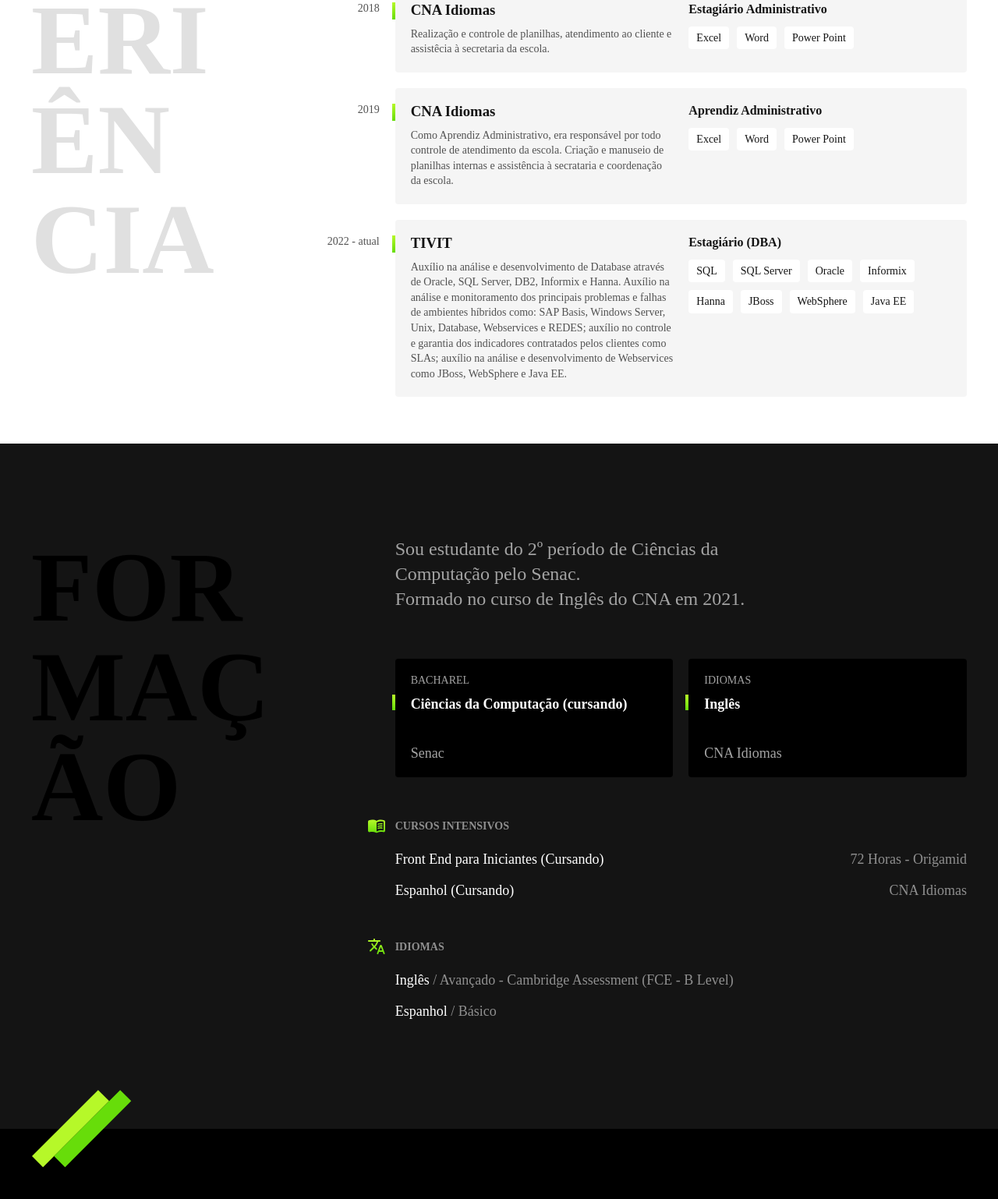
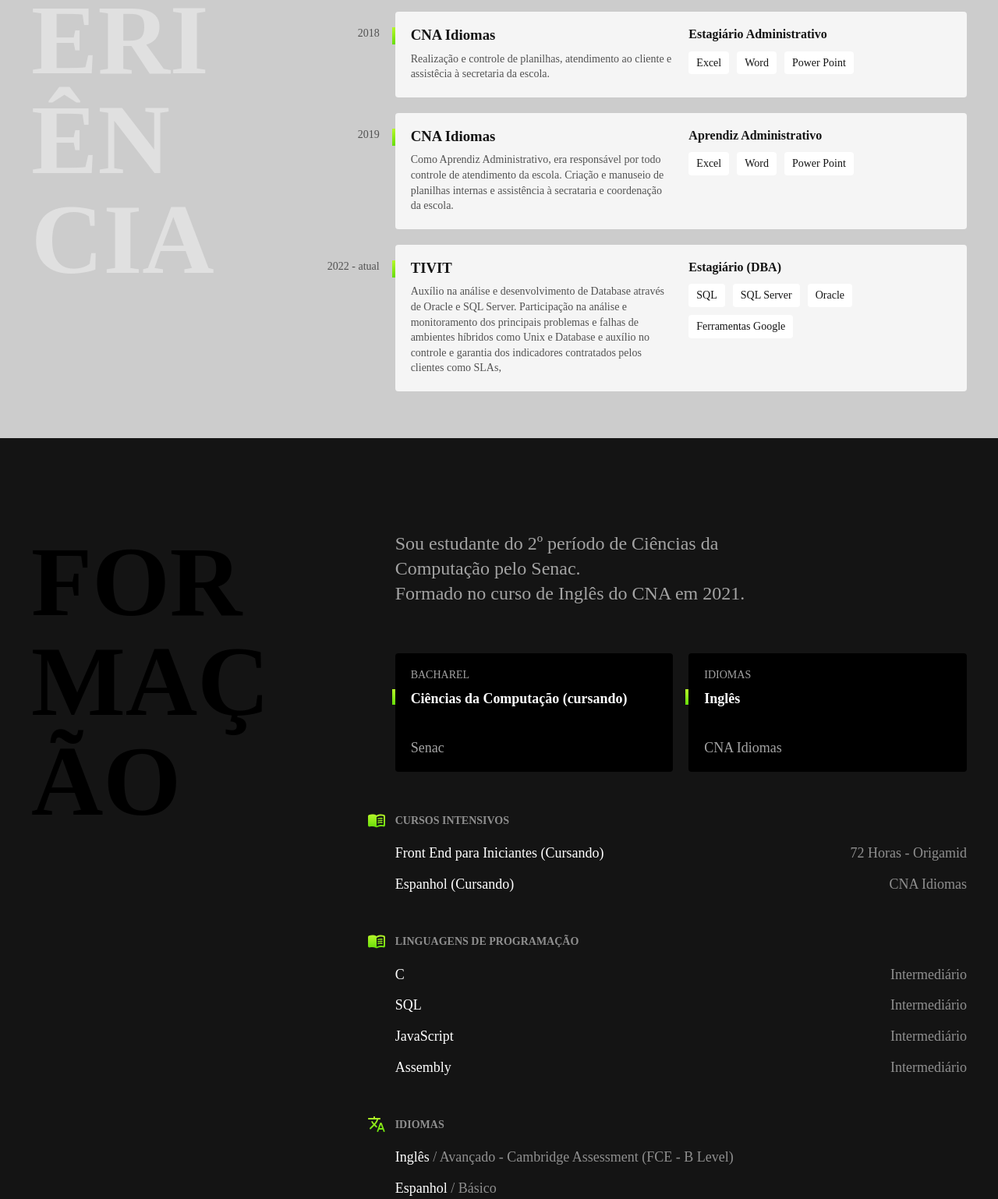
Before and after one commit to yfelipee/PortfolioFelipeMacena, a plain HTML site: page index.html in a window 1280 px wide. Shown: the part 933-2471 px from the top of the page at 78% size. Drawn offline with Linux system fonts and the light colour scheme.

Commit message:
Att
Att de Atividades e competências.

```diff
--- a/css/global.css
+++ b/css/global.css
@@ -7,6 +7,7 @@
   font-family: 'Fira Sans';
   color: #141414;
   scroll-behavior: smooth;
+  background-color: #cccccc;
 }
 
 h1,h2,h3,p{
--- a/index.html
+++ b/index.html
@@ -24,7 +24,7 @@
    <main class="introducao">
       <img class="perfil" src="./imagensport/Felipe.jpeg" alt="Felipe Macena Silveira">
       <div>
-         <h1>Estudante<br> de Ciências da Computação &<br>Estagiário TIVIT</br></h1>
+         <h1>Estudante<br> de Ciências da Computação &<br>Database Intern TIVIT</br></h1>
          <p>Localizado em São Paulo</p>
       </div>
    </main>
@@ -32,7 +32,7 @@
    <section class="experiencia" id="experiencia" aria-label="Experiência">
       <h2 class="subtitulo">Experiência</h2>
       <div>
-         <p class="experiencia-texto">Desenvolvo pequenos projetos utilizando<strong> HTML</strong>,<strong> CSS </strong> e <strong>JavaScript</strong>.
+         <p class="experiencia-texto">Desenvolvo projetos utilizando<strong> HTML</strong>,<strong> CSS </strong> e <strong>JavaScript</strong>. <strong>Oracle </strong>e <strong>SQL Server</strong> Database Administrator.
 
          <div class="empresa">
             <span class="empresa-ano">2018</span>
@@ -63,16 +63,12 @@
             <span class="empresa-ano"> 2022 - atual</span>
             <h3 class="empresa-titulo">TIVIT</h3>
             <span class="empresa-titulo">Estagiário (DBA)</span>
-            <p class="empresa-texto">Auxílio na análise e desenvolvimento de Database através de Oracle, SQL Server, DB2, Informix e Hanna. Auxílio na análise e monitoramento dos principais problemas e falhas de ambientes híbridos como: SAP Basis, Windows Server, Unix, Database, Webservices e REDES; auxílio no controle e garantia dos indicadores contratados pelos clientes como SLAs; auxílio na análise e desenvolvimento de Webservices como JBoss, WebSphere e Java EE.</p>
+            <p class="empresa-texto">Auxílio na análise e desenvolvimento de Database através de Oracle e SQL Server. Participação na análise e monitoramento dos principais problemas e falhas de ambientes híbridos como Unix e Database e auxílio no controle e garantia dos indicadores contratados pelos clientes como SLAs,</p>
             <ul class="empresa-habilidades">
                <li>SQL</li>
                <li>SQL Server</li>
                <li>Oracle</li>
-               <li>Informix</li>
-               <li>Hanna</li>
-               <li>JBoss</li>
-               <li>WebSphere</li>
-               <li>Java EE</li>
+               <li>Ferramentas Google</li>
             </ul>
          </div>
       </div>
@@ -94,6 +90,7 @@
                   <h3 class="faculdade-curso">Inglês</h3>
                   <span class="faculdade-instituicao">CNA Idiomas</span>
                </li>
+
             </ul>
 
             <div class="formacao-extra">
@@ -104,6 +101,21 @@
                   </ul>
                   <ul>
                      <li> Espanhol (Cursando)<span>CNA Idiomas</span></li>
+                  </ul>
+               </div>
+               <div class="cursos">
+                  <h3>Linguagens de Programação</h3>
+                  <ul>
+                     <li>C<span>Intermediário</span></li>
+                  </ul>
+                  <ul>
+                     <li>SQL<span>Intermediário</span></li>
+                  </ul>
+                  <ul>
+                     <li>JavaScript<span>Intermediário</span></li>
+                  </ul>
+                  <ul>
+                     <li>Assembly<span>Intermediário</span></li>
                   </ul>
                </div>
                <div class="idiomas">
```
